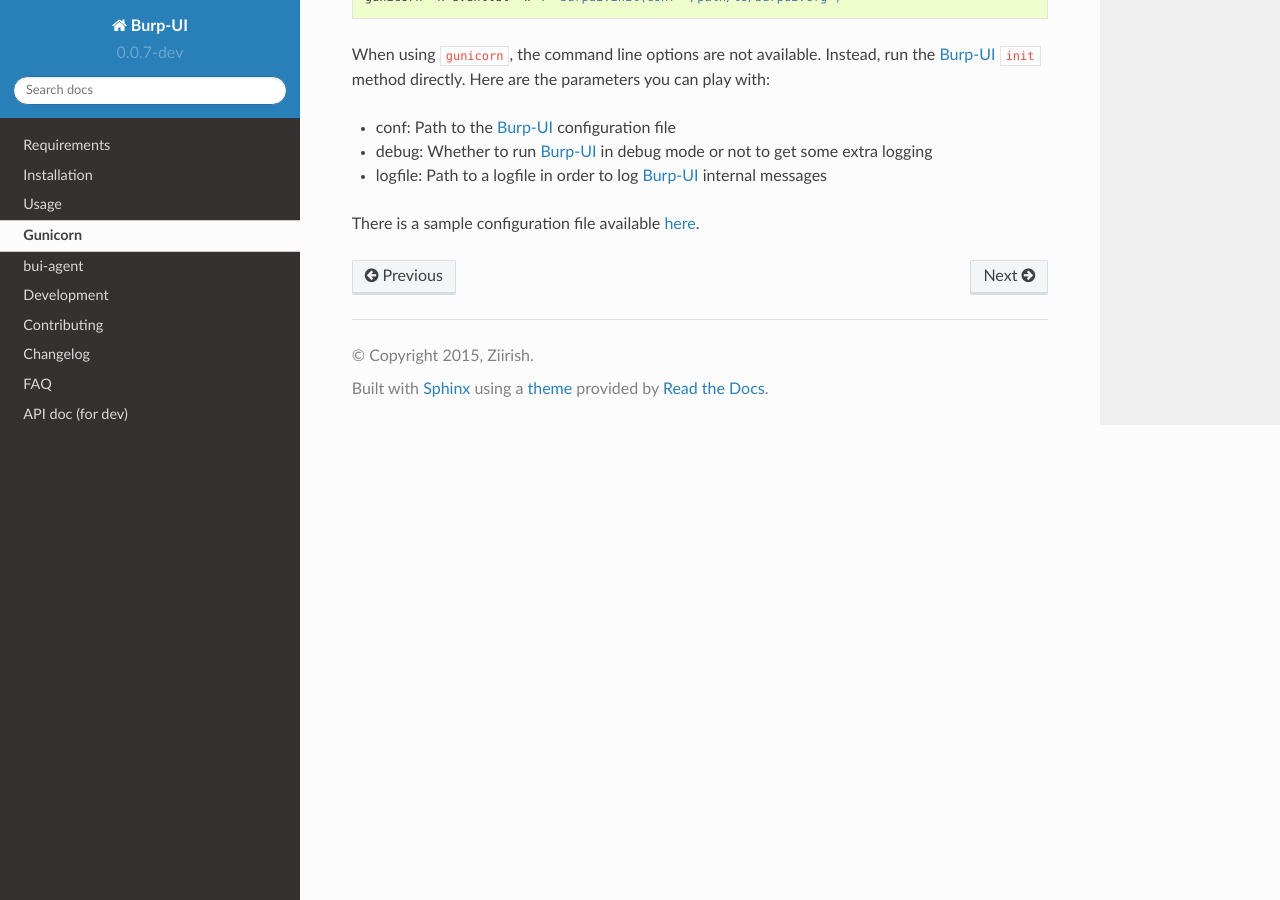
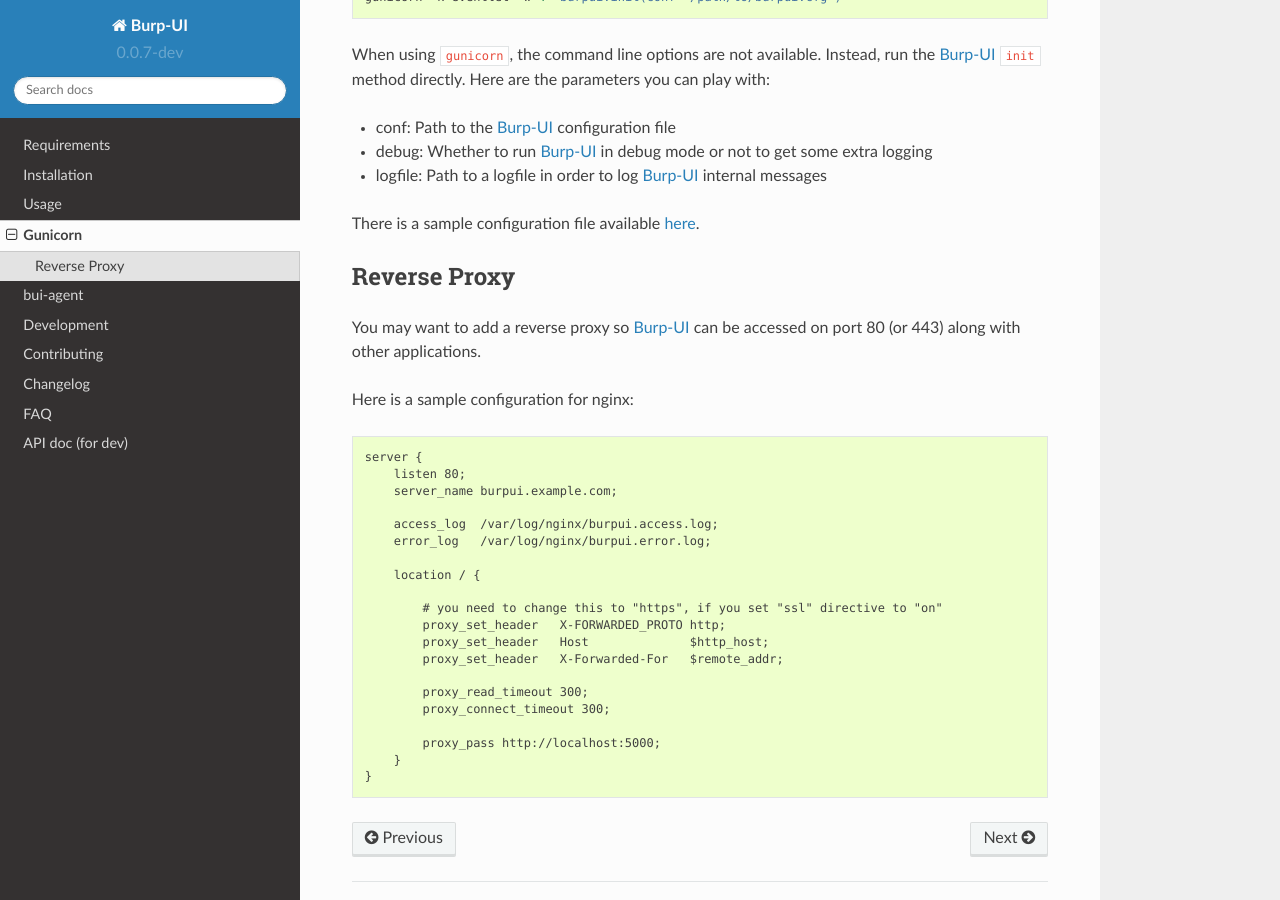
Before and after one commit to ziirish/burp-ui, a Sphinx documentation site: the page built from docs/gunicorn.rst, in a window 1280 px wide and 900 px high, scrolled down 484 px. Built offline with Sphinx 7.4.7 and the Read the Docs theme 2.0.0, drawn with Linux system fonts in a browser that asks for light colours.

Commit message:
add: instructions for nginx

```diff
--- a/docs/gunicorn.rst
+++ b/docs/gunicorn.rst
@@ -32,5 +32,37 @@
 `here <https://git.ziirish.me/ziirish/burp-ui/blob/master/contrib/gunicorn.d/burp-ui>`__.
 
 
+Reverse Proxy
+-------------
+
+You may want to add a reverse proxy so `Burp-UI`_ can be accessed on port 80 (or
+443) along with other applications.
+
+Here is a sample configuration for nginx:
+
+::
+
+    server {
+        listen 80;
+        server_name burpui.example.com;
+
+        access_log  /var/log/nginx/burpui.access.log;
+        error_log   /var/log/nginx/burpui.error.log;
+
+        location / {
+
+            # you need to change this to "https", if you set "ssl" directive to "on"
+            proxy_set_header   X-FORWARDED_PROTO http;
+            proxy_set_header   Host              $http_host;
+            proxy_set_header   X-Forwarded-For   $remote_addr;
+
+            proxy_read_timeout 300;
+            proxy_connect_timeout 300;
+
+            proxy_pass http://localhost:5000;
+        }
+    }
+
+
 .. _Gunicorn: http://gunicorn.org/
 .. _Burp-UI: https://git.ziirish.me/ziirish/burp-ui
```
